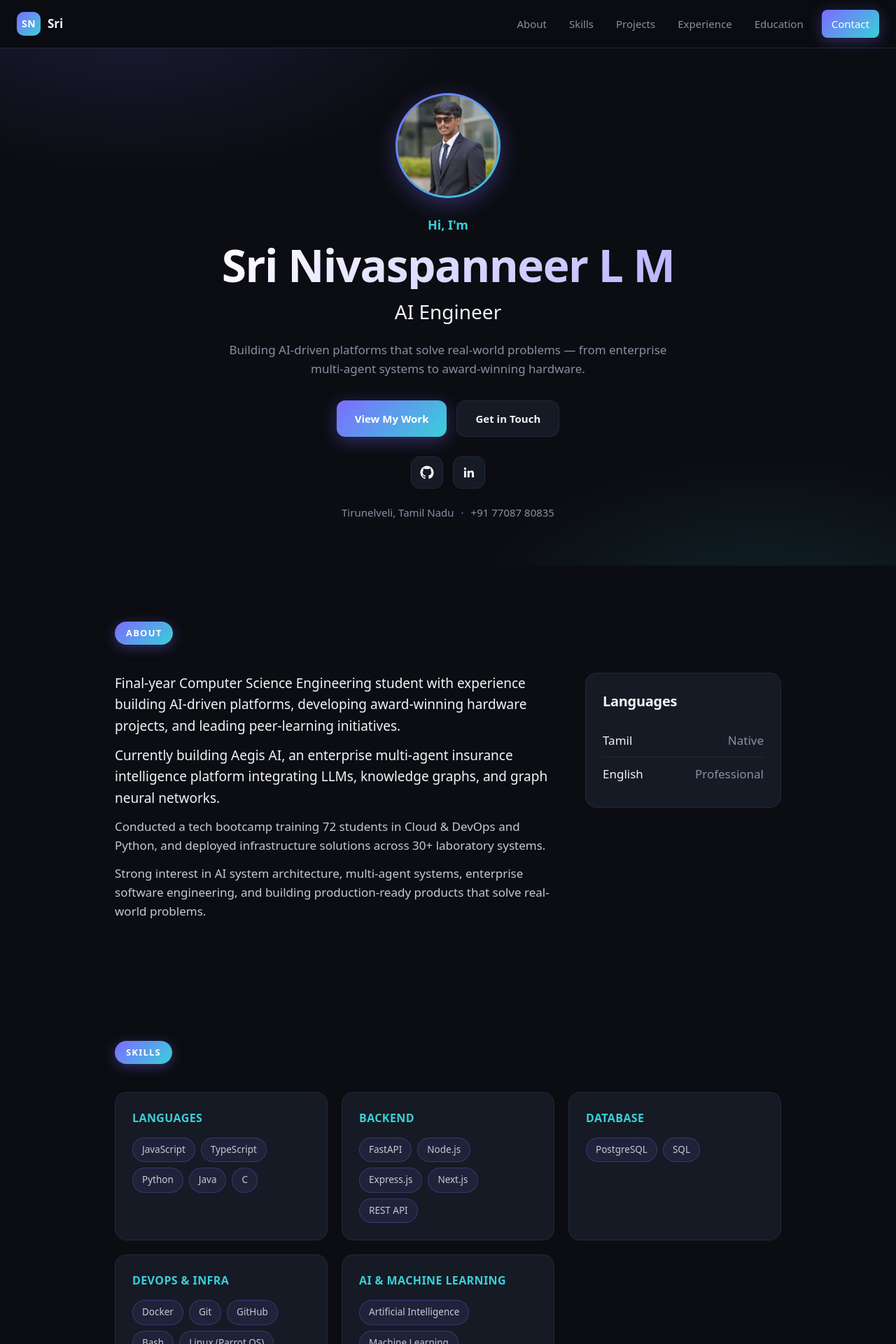
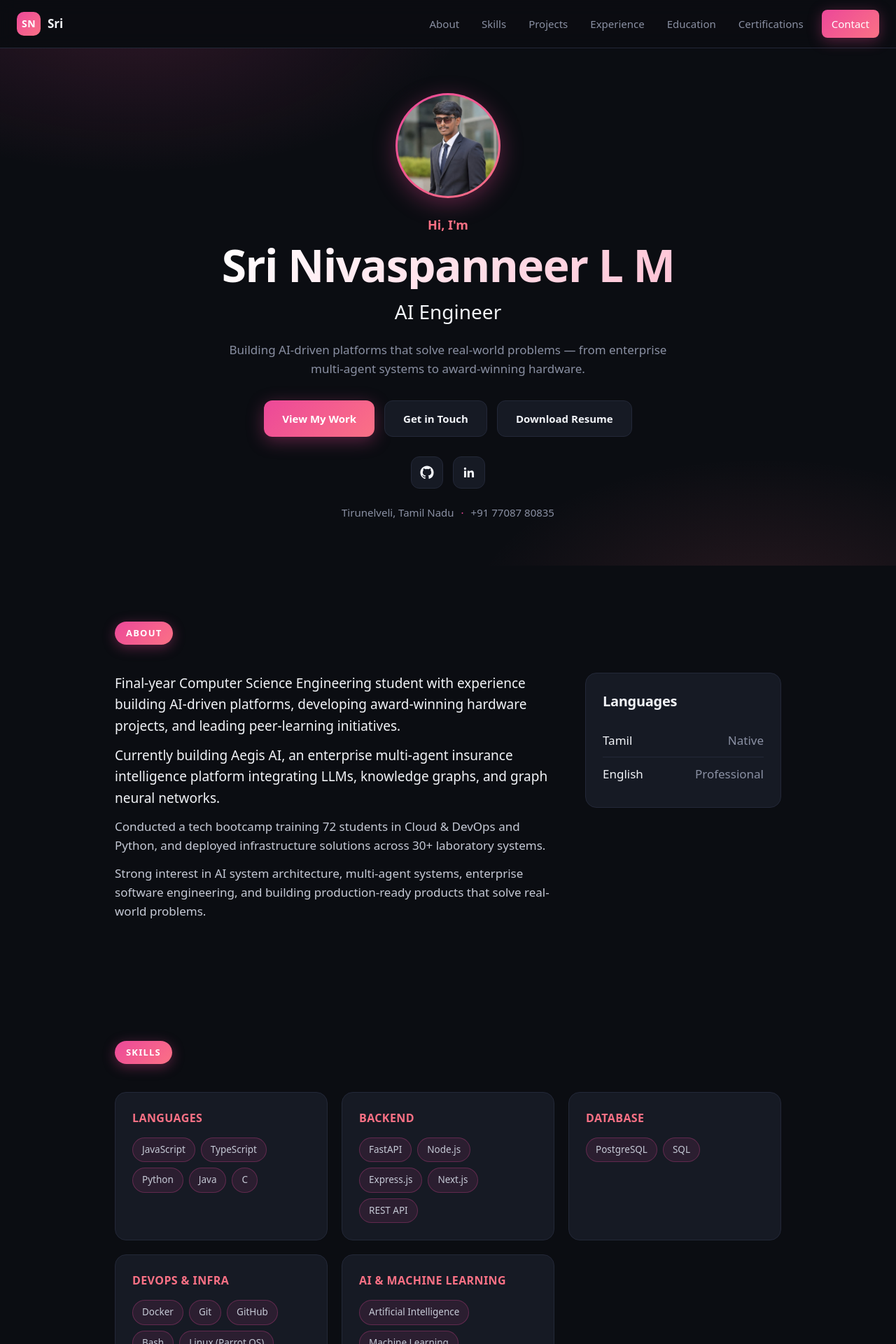
Before and after one commit to srinivaspanneerlm-cyber/srinivaspanneerlm-cyber.github.io, a React (Vite) app: page / in a window 1280 px wide. Shown: the top 1920 px of the page at 70% size. Built offline with nearby package versions, Linux system fonts and the light colour scheme.

Commit message:
Add pink/rose theme, certifications section, resume download, social links

```diff
--- a/src/App.css
+++ b/src/App.css
@@ -70,8 +70,8 @@
   text-align: center;
   padding: 64px 24px;
   background:
-    radial-gradient(800px 420px at 15% -10%, rgba(124, 108, 255, 0.16), transparent 60%),
-    radial-gradient(700px 380px at 85% 110%, rgba(57, 208, 216, 0.12), transparent 60%);
+    radial-gradient(800px 420px at 15% -10%, rgba(236, 72, 153, 0.16), transparent 60%),
+    radial-gradient(700px 380px at 85% 110%, rgba(251, 113, 133, 0.12), transparent 60%);
 }
 
 .hero-inner {
@@ -103,7 +103,7 @@
 
 .hero-name {
   margin-bottom: 10px;
-  background: linear-gradient(135deg, #fff, #b9b4ff);
+  background: linear-gradient(135deg, #fff, #ffc3d5);
   -webkit-background-clip: text;
   background-clip: text;
   -webkit-text-fill-color: transparent;
@@ -316,8 +316,8 @@
   font-size: 13.5px;
   font-weight: 500;
   color: var(--text);
-  background: rgba(124, 108, 255, 0.1);
-  border: 1px solid rgba(124, 108, 255, 0.28);
+  background: rgba(236, 72, 153, 0.1);
+  border: 1px solid rgba(236, 72, 153, 0.28);
 }
 
 .projects-list,
@@ -420,6 +420,33 @@
   margin-bottom: 4px;
 }
 
+.cert-grid {
+  display: grid;
+  grid-template-columns: repeat(auto-fit, minmax(280px, 1fr));
+  gap: 20px;
+}
+
+.cert-card {
+  padding: 24px;
+  border-radius: 16px;
+  border: 1px solid var(--border);
+  background: var(--bg-card);
+  transition: border-color 0.2s, transform 0.2s;
+}
+
+.cert-card:hover {
+  border-color: var(--accent);
+  transform: translateY(-3px);
+}
+
+.cert-card h3 {
+  margin-bottom: 6px;
+}
+
+.cert-card .project-sub {
+  margin-bottom: 0;
+}
+
 .contact {
   text-align: center;
 }
@@ -443,6 +470,11 @@
   justify-content: center;
   gap: 14px;
   flex-wrap: wrap;
+}
+
+.contact .hero-socials {
+  margin-top: 28px;
+  margin-bottom: 0;
 }
 
 .footer {
--- a/src/App.jsx
+++ b/src/App.jsx
@@ -1,4 +1,4 @@
-import { profile, about, skills, languages, projects, experience, education, achievements } from './data.js'
+import { profile, about, skills, languages, projects, experience, education, achievements, certifications } from './data.js'
 import profileImg from './assets/sri.jpeg'
 import './App.css'
 
@@ -23,7 +23,7 @@ const LinkedInIcon = () => (
 )
 
 function Navbar() {
-  const links = ['About', 'Skills', 'Projects', 'Experience', 'Education']
+  const links = ['About', 'Skills', 'Projects', 'Experience', 'Education', 'Certifications']
   return (
     <nav className="navbar">
       <a className="brand" href="#home">
@@ -61,6 +61,9 @@ function Hero() {
           </a>
           <a className="btn btn-ghost" href={`mailto:${profile.email}`}>
             Get in Touch
+          </a>
+          <a className="btn btn-ghost" href={profile.resume} download>
+            Download Resume
           </a>
         </div>
         <div className="hero-socials">
@@ -217,6 +220,22 @@ function Education() {
   )
 }
 
+function Certifications() {
+  return (
+    <section id="certifications" className="section">
+      <SectionTitle>Certifications</SectionTitle>
+      <div className="cert-grid">
+        {certifications.map((cert) => (
+          <article key={cert.name} className="cert-card">
+            <h3>{cert.name}</h3>
+            <p className="project-sub">{cert.issuer}</p>
+          </article>
+        ))}
+      </div>
+    </section>
+  )
+}
+
 function Contact() {
   return (
     <section id="contact" className="section contact">
@@ -229,6 +248,14 @@ function Contact() {
         </a>
         <a className="btn btn-ghost" href={`tel:${profile.phone.replace(/\s/g, '')}`}>
           {profile.phone}
+        </a>
+      </div>
+      <div className="hero-socials">
+        <a href={profile.github} target="_blank" rel="noreferrer" aria-label="GitHub">
+          <GitHubIcon />
+        </a>
+        <a href={profile.linkedin} target="_blank" rel="noreferrer" aria-label="LinkedIn">
+          <LinkedInIcon />
         </a>
       </div>
     </section>
@@ -256,6 +283,7 @@ function App() {
         <Projects />
         <Experience />
         <Education />
+        <Certifications />
         <Contact />
       </main>
       <Footer />
--- a/src/data.js
+++ b/src/data.js
@@ -9,6 +9,7 @@ export const profile = {
   github: 'https://github.com/srinivaspanneerlm-cyber',
   githubAegis: 'https://github.com/srinivaspanneerlm-cyber/Aegis-Insurance-Agent',
   linkedin: 'https://www.linkedin.com/in/sri-nivaspanneer-l-m-3100812a5/',
+  resume: '/Sri_resume.pdf',
 }
 
 export const about = [
@@ -147,3 +148,18 @@ export const achievements = [
   'NPTEL — Cloud Computing (Elite + Silver)',
   'Founder — Skill Forge Tech Bootcamp',
 ]
+
+export const certifications = [
+  {
+    name: 'NPTEL — Cloud Computing',
+    issuer: 'Elite + Silver',
+  },
+  {
+    name: 'TN-IMPACT 2026',
+    issuer: '4th Place · Cobot Factory Layout Simulator · TANCAM',
+  },
+  {
+    name: 'Inter-College Hackathon 2024',
+    issuer: '2nd Place · PeltierPulse Air Conditioner',
+  },
+]
--- a/src/index.css
+++ b/src/index.css
@@ -6,9 +6,9 @@
   --text: #c6cad6;
   --text-dim: #8a90a3;
   --text-h: #f2f4f8;
-  --accent: #7c6cff;
-  --accent-2: #39d0d8;
-  --accent-glow: rgba(124, 108, 255, 0.35);
+  --accent: #ec4899;
+  --accent-2: #fb7185;
+  --accent-glow: rgba(236, 72, 153, 0.35);
 
   --sans: system-ui, 'Segoe UI', Roboto, sans-serif;
   --mono: ui-monospace, 'SF Mono', Consolas, monospace;
```
Also changed, not shown: 1 other file (tests, documents, lock files or other folders).
